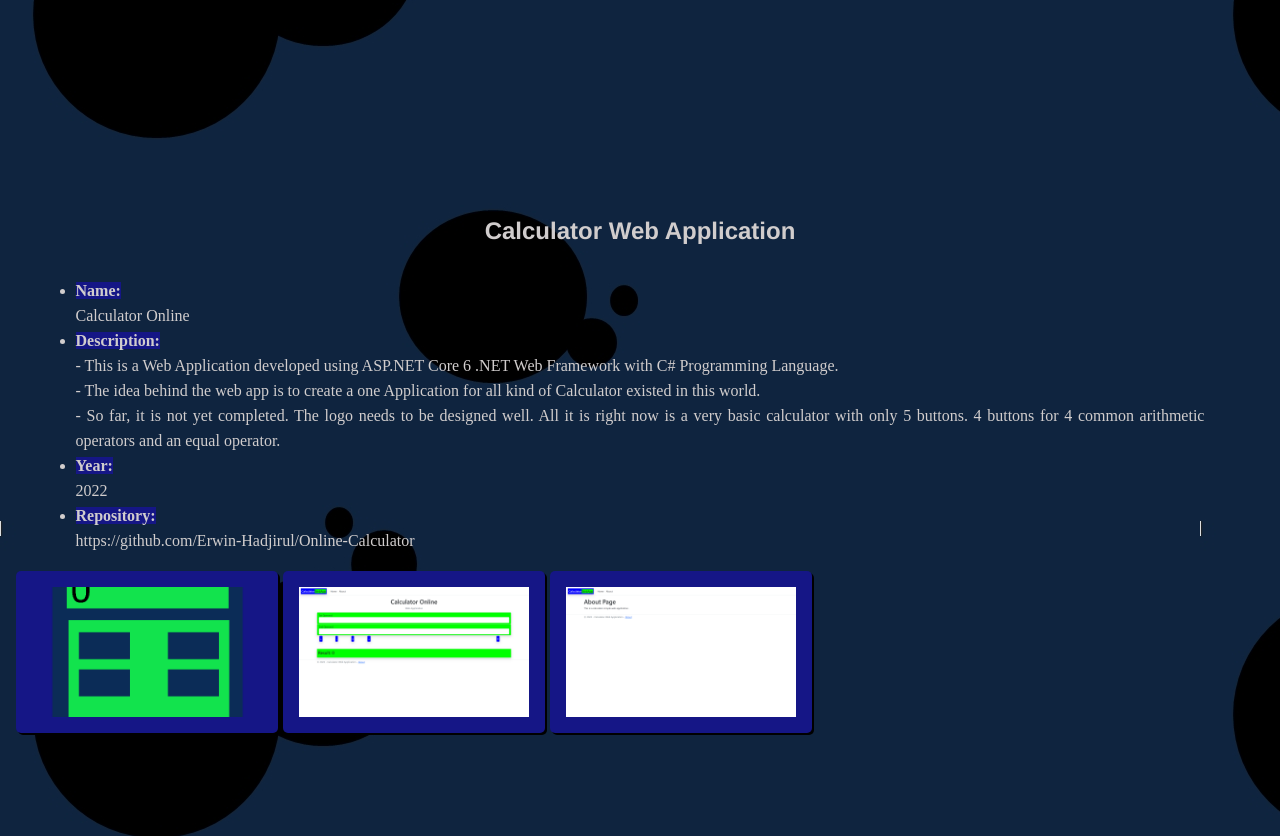
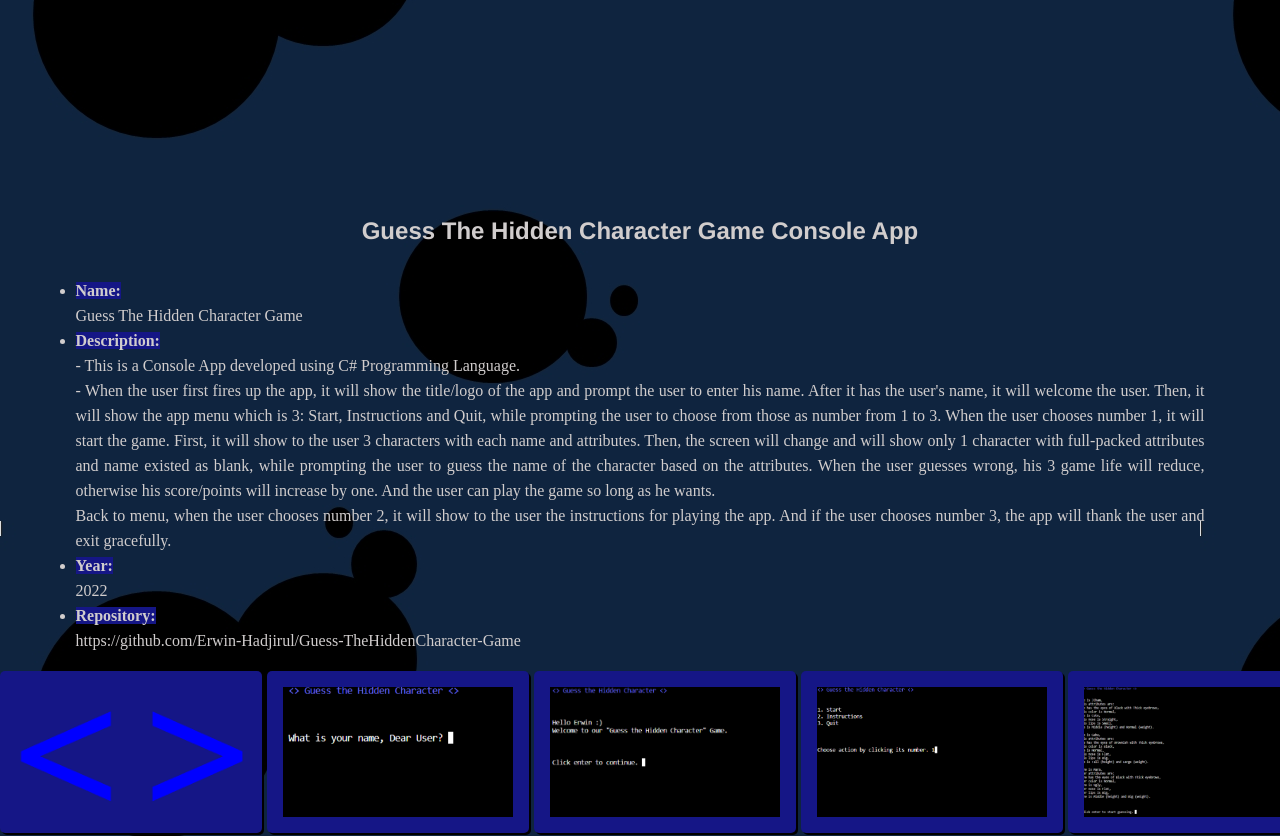
Before and after one commit to Erwin-Hadjirul/portfolio, a plain HTML site: page projects.html in a window 1280 px wide. Shown: the part 961-1797 px from the top of the page. Drawn offline with Linux system fonts and the light colour scheme.

Commit message:
Deleting Calculator Personal Project

```diff
--- a/projects.html
+++ b/projects.html
@@ -100,39 +100,6 @@
                         src="raw-data/img/my-proj/my-portfolio/jr-high.png" alt="Screenshots"></a></div>
             <div class="box-item-grid"><a href="raw-data/img/my-proj/my-portfolio/elem.png" target="_blank"><img
                         src="raw-data/img/my-proj/my-portfolio/elem.png" alt="Screenshots"></a></div>
-        </div>
-        <div class="h2-lower"></div>
-
-        <h2 class="text-white h2-lower" id="calculator">Calculator Web Application</h2>
-        <br>
-        <div class="info-wrapper">
-            <ul class="text-white info-list">
-                <li><span class="bold bg-blue">Name:</span><br> Calculator Online</li>
-                <li class="text-justify">
-                    <span class="bold bg-blue">Description:</span><br>
-                    - This is a Web Application developed using ASP.NET Core 6 .NET Web Framework with C# Programming
-                    Language. <br>
-                    - The idea behind the web app is to create a one Application for all kind of Calculator existed in
-                    this world. <br>
-                    - So far, it is not yet completed. The logo needs to be designed well. All it is right now is
-                    a very basic calculator with only 5 buttons. 4 buttons for 4 common arithmetic operators and an
-                    equal operator.
-                </li>
-                <li><span class="bold bg-blue">Year:</span><br> 2022</li>
-                <li><span class="bold bg-blue">Repository:</span><br> <a class="improved-link-white"
-                        href="https://github.com/Erwin-Hadjirul/Online-Calculator">https://github.com/Erwin-Hadjirul/Online-Calculator</a>
-                </li>
-            </ul>
-        </div>
-        <br>
-        <div class="box-wrapper-grid snaps-inline">
-            <div class="box-item-grid"><a href="raw-data/icons/android-chrome-512x512-calculator.png"
-                    target="_blank"><img src="raw-data/icons/android-chrome-512x512-calculator.png" alt="App Icon"></a>
-            </div>
-            <div class="box-item-grid"><a href="raw-data/img/my-proj/simple-asp-net/default-0.png" target="_blank"><img
-                        src="raw-data/img/my-proj/simple-asp-net/default-0.png" alt="Screenshots"></a></div>
-            <div class="box-item-grid"><a href="raw-data/img/my-proj/simple-asp-net/about.png" target="_blank"><img
-                        src="raw-data/img/my-proj/simple-asp-net/about.png" alt="Screenshots"></a></div>
         </div>
         <div class="h2-lower"></div>
 
```
Also changed, not shown: about-me.html (+0 -15 lines), raw-data/icons/android-chrome-512x512-calculator.png (deleted), raw-data/img/my-proj/simple-asp-net/about.png (deleted), raw-data/img/my-proj/simple-asp-net/default-0.png (deleted).
